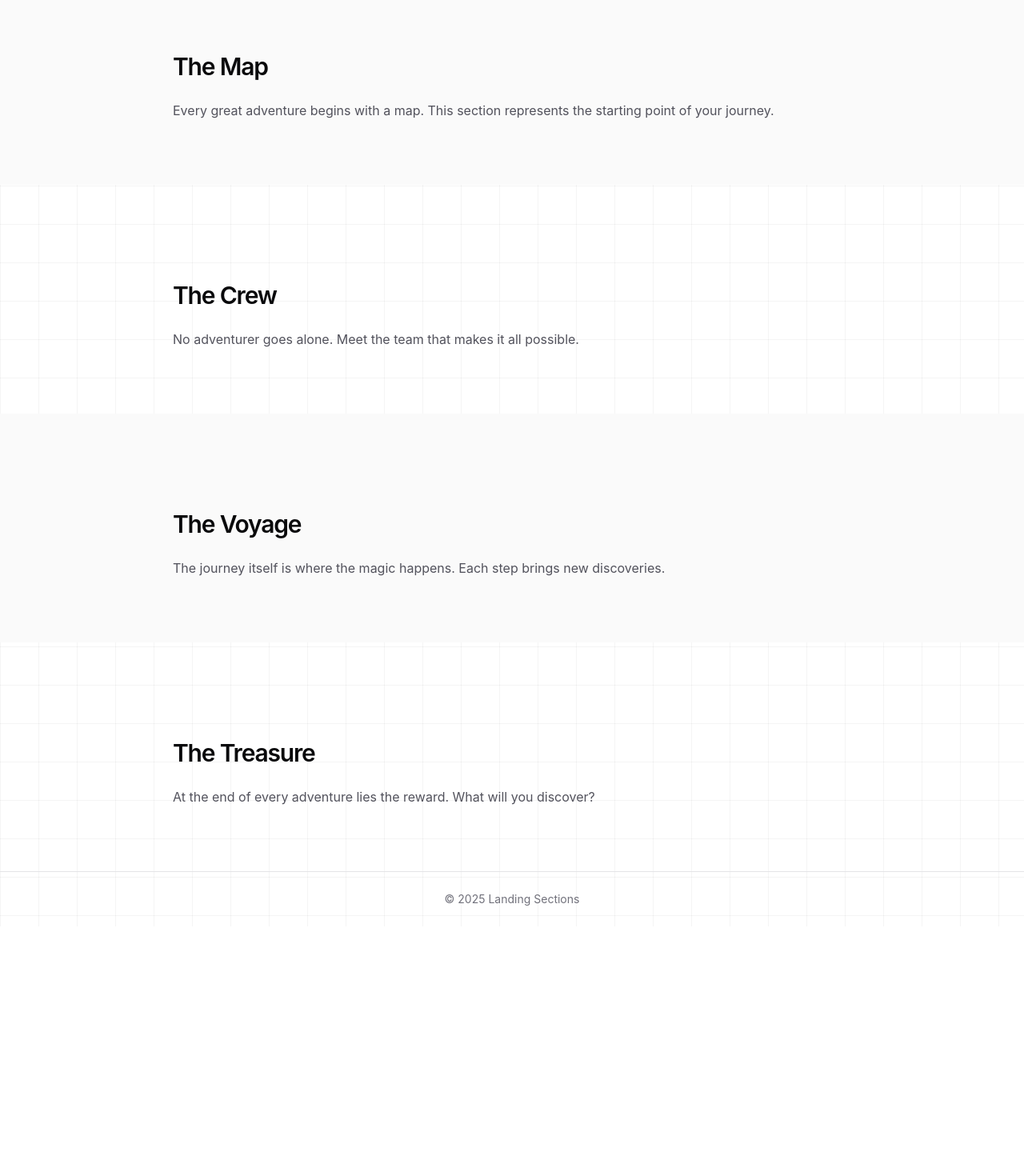
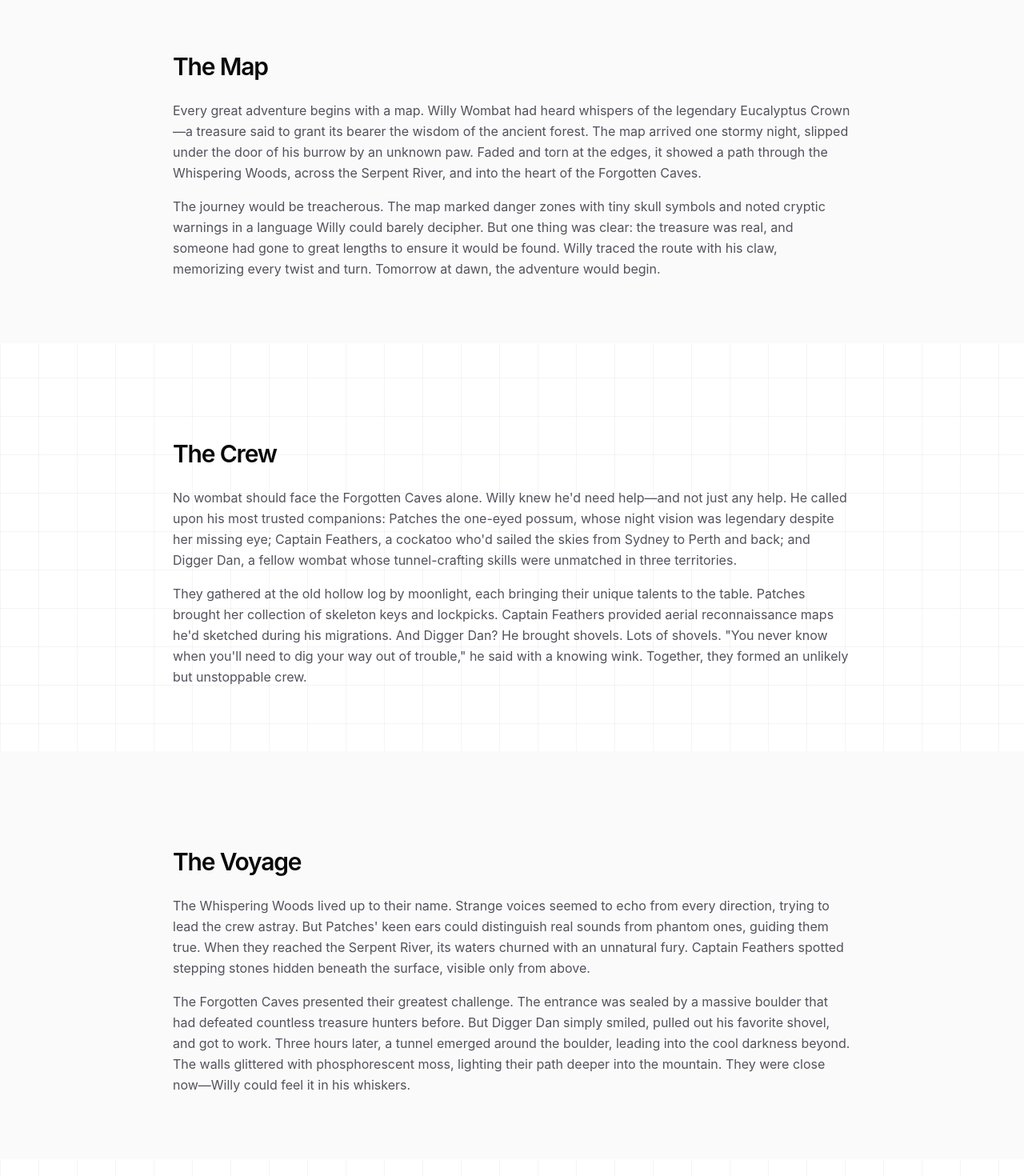
Before and after one commit to mark-mcdermott/cleanroom, a SvelteKit app: page /sites/landing-sections in a window 1280 px wide. Shown: the part 440-1910 px from the top of the page at 80% size. Before the commit the page ends 1598 px from the top, so only its background shows below. Built offline with nearby package versions, Linux system fonts and the light colour scheme.

Commit message:
feat: add full Willy Wombat adventure story to Landing Sections

```diff
--- a/src/routes/sites/landing-sections/+page.svelte
+++ b/src/routes/sites/landing-sections/+page.svelte
@@ -94,8 +94,11 @@
 		<section id="the-map" class="py-20 scroll-mt-20 bg-zinc-50">
 			<div class="max-w-4xl mx-auto px-6">
 				<h2 class="text-3xl font-semibold mb-6">The Map</h2>
+				<p class="text-zinc-600 leading-relaxed mb-4">
+					Every great adventure begins with a map. Willy Wombat had heard whispers of the legendary Eucalyptus Crown—a treasure said to grant its bearer the wisdom of the ancient forest. The map arrived one stormy night, slipped under the door of his burrow by an unknown paw. Faded and torn at the edges, it showed a path through the Whispering Woods, across the Serpent River, and into the heart of the Forgotten Caves.
+				</p>
 				<p class="text-zinc-600 leading-relaxed">
-					Every great adventure begins with a map. This section represents the starting point of your journey.
+					The journey would be treacherous. The map marked danger zones with tiny skull symbols and noted cryptic warnings in a language Willy could barely decipher. But one thing was clear: the treasure was real, and someone had gone to great lengths to ensure it would be found. Willy traced the route with his claw, memorizing every twist and turn. Tomorrow at dawn, the adventure would begin.
 				</p>
 			</div>
 		</section>
@@ -103,8 +106,11 @@
 		<section id="the-crew" class="py-20 scroll-mt-20">
 			<div class="max-w-4xl mx-auto px-6">
 				<h2 class="text-3xl font-semibold mb-6">The Crew</h2>
+				<p class="text-zinc-600 leading-relaxed mb-4">
+					No wombat should face the Forgotten Caves alone. Willy knew he'd need help—and not just any help. He called upon his most trusted companions: Patches the one-eyed possum, whose night vision was legendary despite her missing eye; Captain Feathers, a cockatoo who'd sailed the skies from Sydney to Perth and back; and Digger Dan, a fellow wombat whose tunnel-crafting skills were unmatched in three territories.
+				</p>
 				<p class="text-zinc-600 leading-relaxed">
-					No adventurer goes alone. Meet the team that makes it all possible.
+					They gathered at the old hollow log by moonlight, each bringing their unique talents to the table. Patches brought her collection of skeleton keys and lockpicks. Captain Feathers provided aerial reconnaissance maps he'd sketched during his migrations. And Digger Dan? He brought shovels. Lots of shovels. "You never know when you'll need to dig your way out of trouble," he said with a knowing wink. Together, they formed an unlikely but unstoppable crew.
 				</p>
 			</div>
 		</section>
@@ -112,8 +118,11 @@
 		<section id="the-voyage" class="py-20 scroll-mt-20 bg-zinc-50">
 			<div class="max-w-4xl mx-auto px-6">
 				<h2 class="text-3xl font-semibold mb-6">The Voyage</h2>
+				<p class="text-zinc-600 leading-relaxed mb-4">
+					The Whispering Woods lived up to their name. Strange voices seemed to echo from every direction, trying to lead the crew astray. But Patches' keen ears could distinguish real sounds from phantom ones, guiding them true. When they reached the Serpent River, its waters churned with an unnatural fury. Captain Feathers spotted stepping stones hidden beneath the surface, visible only from above.
+				</p>
 				<p class="text-zinc-600 leading-relaxed">
-					The journey itself is where the magic happens. Each step brings new discoveries.
+					The Forgotten Caves presented their greatest challenge. The entrance was sealed by a massive boulder that had defeated countless treasure hunters before. But Digger Dan simply smiled, pulled out his favorite shovel, and got to work. Three hours later, a tunnel emerged around the boulder, leading into the cool darkness beyond. The walls glittered with phosphorescent moss, lighting their path deeper into the mountain. They were close now—Willy could feel it in his whiskers.
 				</p>
 			</div>
 		</section>
@@ -121,8 +130,11 @@
 		<section id="the-treasure" class="py-20 scroll-mt-20">
 			<div class="max-w-4xl mx-auto px-6">
 				<h2 class="text-3xl font-semibold mb-6">The Treasure</h2>
+				<p class="text-zinc-600 leading-relaxed mb-4">
+					The chamber opened before them like a cathedral carved by time itself. And there, resting on a pedestal of ancient stone, sat the Eucalyptus Crown. It was more beautiful than any of them had imagined—woven from golden eucalyptus leaves that somehow still held their fresh scent after centuries. But as Willy approached, he realized the true treasure wasn't the crown at all.
+				</p>
 				<p class="text-zinc-600 leading-relaxed">
-					At the end of every adventure lies the reward. What will you discover?
+					Inscribed on the pedestal were words that would change him forever: "The greatest treasure is not what you find, but who finds it with you." Willy looked back at his crew—Patches, Captain Feathers, and Digger Dan—and understood. They had faced fears, solved puzzles, and trusted each other through every challenge. He placed the crown gently back on its pedestal. Some treasures, he realized, are meant to stay right where they are, waiting for the next band of adventurers to discover what really matters.
 				</p>
 			</div>
 		</section>
```
